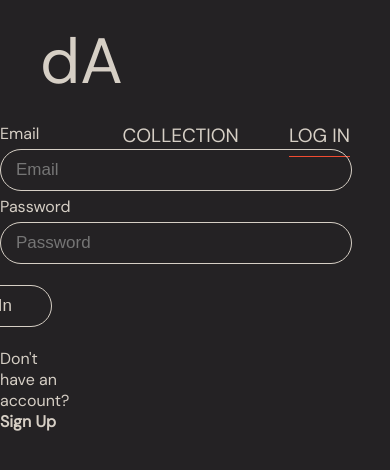
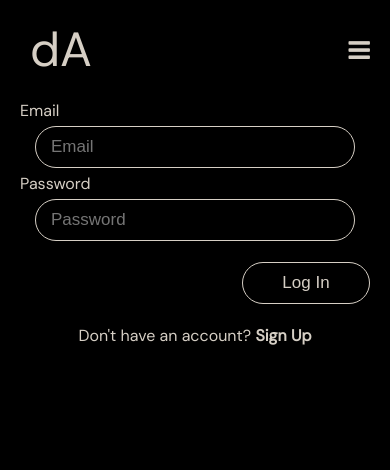
Before and after one commit to imrobinkim/discovArt-frontend, a React (Create React App) app: page /login in a window 390 px wide. Shown: the top 470 px of the page. Built offline with nearby package versions, Linux system fonts and the light colour scheme.

Commit message:
Add media queries to make main page, login/sign up forms, and search field responsive

```diff
--- a/public/index.html
+++ b/public/index.html
@@ -4,7 +4,16 @@
     <meta charset="utf-8" />
     <link rel="shortcut icon" href="%PUBLIC_URL%/discovArt-logo.png" />
 
-    <link href="https://fonts.googleapis.com/css?family=DM+Sans&display=swap" rel="stylesheet">
+    <link
+      href="https://fonts.googleapis.com/css?family=DM+Sans&display=swap"
+      rel="stylesheet"
+    />
+
+    <!-- Font Awesome icon library -->
+    <link
+      rel="stylesheet"
+      href="https://cdnjs.cloudflare.com/ajax/libs/font-awesome/4.7.0/css/font-awesome.min.css"
+    />
 
     <meta name="viewport" content="width=device-width, initial-scale=1" />
     <meta name="theme-color" content="#000000" />
--- a/src/components/SearchForm.js
+++ b/src/components/SearchForm.js
@@ -28,7 +28,7 @@ class SearchForm extends Component {
             placeholder="Search by keyword"
             onChange={this.handleChange}
           />
-          <input type="submit" value="Search" />
+          {/* <input type="submit" value="Search" /> */}
         </div>
       </form>
     );
--- a/src/components/Slider.js
+++ b/src/components/Slider.js
@@ -1,7 +1,5 @@
 import React from "react";
 import SmartSlider from "react-smart-slider";
-
-// import "./styles.css";
 
 function Slider() {
   const slidesArray = [
@@ -9,7 +7,8 @@ function Slider() {
       url: "https://static.thewalters.org/images/PS1_37.1109_Fnt_DD_T13.jpg"
     },
     {
-      url: "https://static.thewalters.org/images/PS1_TL.2010.3.13_VwA_DD_T10.jpg"
+      url:
+        "https://static.thewalters.org/images/PS1_TL.2010.3.13_VwA_DD_T10.jpg"
     },
     {
       url: "https://static.thewalters.org/images/PS1_37.38_Fnt_DD_T09.jpg",
--- a/src/containers/NavBar.js
+++ b/src/containers/NavBar.js
@@ -8,13 +8,48 @@ class NavBar extends Component {
     this.props.logUserOut();
   }
 
+  toggleShowExpandedNavBar() {
+    const exandedNavBar = document.getElementById("expanded-navbar");
+
+    if (exandedNavBar.classList.contains("navbar__expanded--hidden")) {
+      exandedNavBar.classList.remove("navbar__expanded--hidden");
+    } else {
+      exandedNavBar.classList.add("navbar__expanded--hidden");
+    }
+  }
+
   render() {
     return this.props.currentUser ? (
+      <div>
         <div className="navbar">
           <NavLink to="/" className="navbar-logo">
             dA
           </NavLink>
-        <div className="navbar-list">
+
+          <div
+            className="hide-on-larger"
+            onClick={this.toggleShowExpandedNavBar}
+          >
+            <i className="fa fa-bars navbar__bars-icon" aria-hidden="true"></i>
+          </div>
+
+          <div className="navbar__list hide-on-smaller">
+            <NavLink to="/browse" activeClassName="current">
+              Collection
+            </NavLink>
+            <NavLink to="/favorites" activeClassName="current">
+              Favorites
+            </NavLink>
+            <Link to="/" onClick={() => this.handleUserLogOut()}>
+              Log Out
+            </Link>
+          </div>
+        </div>
+
+        <div
+          id="expanded-navbar"
+          className="navbar__list navbar__expanded navbar__expanded--hidden hide-on-larger"
+        >
           <NavLink to="/browse" activeClassName="current">
             Collection
           </NavLink>
@@ -27,11 +62,33 @@ class NavBar extends Component {
         </div>
       </div>
     ) : (
+      <div>
         <div className="navbar">
           <NavLink to="/" className="navbar-logo">
             dA
           </NavLink>
-        <div className="navbar-list">
+
+          <div
+            className="hide-on-larger"
+            onClick={this.toggleShowExpandedNavBar}
+          >
+            <i className="fa fa-bars navbar__bars-icon" aria-hidden="true"></i>
+          </div>
+
+          <div className="navbar__list hide-on-smaller">
+            <NavLink to="/browse" activeClassName="current">
+              Collection
+            </NavLink>
+            <NavLink to="/login" activeClassName="current">
+              Log In
+            </NavLink>
+          </div>
+        </div>
+
+        <div
+          id="expanded-navbar"
+          className="navbar__list navbar__expanded navbar__expanded--hidden hide-on-larger"
+        >
           <NavLink to="/browse" activeClassName="current">
             Collection
           </NavLink>
--- a/src/index.css
+++ b/src/index.css
@@ -10,7 +10,7 @@ body {
     sans-serif;
   -webkit-font-smoothing: antialiased;
   -moz-osx-font-smoothing: grayscale;
-  background-color: #242224;
+  background-color: #000000;
   color: #d6cfc5;
   font-family: "DM Sans", sans-serif;
 }
@@ -27,6 +27,32 @@ code {
   margin: -2px auto 6px 4px;
 }
 
+/* --------- Breakpoints & Media queries ----------- */
+/* (default)	Mobile-portrait
+min-width: 480px	Mobile-landscape (and larger)
+min-width: 768px	Tablet-portrait (and larger)
+min-width: 992px	Tablet-landscape (and larger)
+min-width: 1200px	Laptops (and larger) */
+
+/* Apply styles on 768.02px and above */
+/* 768.02px so that iPad displays according to query specified with max-width: 768px  */
+@media screen and (min-width: 768.02px) {
+  .hide-on-larger {
+    display: none !important;
+  }
+}
+
+/* Apply styles on 768px and below */
+@media screen and (max-width: 768px) and (min-width: 0px) {
+  .hide-on-smaller {
+    display: none !important;
+  }
+
+  .main-page {
+    flex-direction: column;
+  }
+}
+
 /* --------- MainPage ----------- */
 .main-page {
   display: flex;
@@ -37,6 +63,11 @@ code {
   flex: 1;
   display: flex;
   justify-content: center;
+  margin-top: 30px;
+}
+
+.main-page__logged-in {
+  text-align: center;
 }
 
 .main-page__welcome {
@@ -68,6 +99,13 @@ li {
   width: 50%;
 }
 
+@media screen and (max-width: 768px) and (min-width: 0px) {
+  .Slider {
+    margin-left: 0;
+    width: 90%;
+  }
+}
+
 /* --------- SearchForm ----------- */
 .search-form {
   text-align: center;
@@ -91,11 +129,11 @@ li {
 }
 
 .search-form input[type="text"] {
-  width: 500px;
+  min-width: 300px;
 }
 
 .search-form input[type="submit"] {
-  margin-left: 20px;
+  margin-left: 10px;
 }
 
 .search-form input:focus {
@@ -129,7 +167,7 @@ li {
   border: 1px solid #d6cfc5;
   font-size: 17px;
   padding: 10px 15px;
-  width: 20rem;
+  width: 18rem;
   font-weight: 100;
   display: block;
   color: #d6cfc5;
@@ -202,36 +240,57 @@ li {
 
 /* --------- NavBar ----------- */
 .navbar {
-  margin: 20px;
+  margin: 0 20px;
+  display: flex;
+  align-items: center;
+  justify-content: space-between;
 }
 
-.navbar a {
+.navbar .navbar-logo {
+  display: inline;
+  margin: 10px;
+  text-transform: none;
+  font-size: 300%;
+}
+
+.navbar a,
+.navbar__list a {
   margin-left: 50px;
   padding: 8px 0;
   color: #d6cfc5;
   text-decoration: none;
   text-transform: uppercase;
-  font-size: 120%;
+  font-size: 110%;
   border-bottom: 1px solid transparent;
   transition: border-bottom 0.2s;
 }
 
-.navbar .navbar-logo {
-  display: inline;
-  margin: 20px;
-  text-transform: none;
-  font-size: 400%;
-}
-
-.navbar-list {
-  float: right;
+.navbar__list {
   list-style: none;
   margin: 20px;
 }
 
-.navbar-list a.current,
-.navbar-list a:hover {
+.navbar__list a.current,
+.navbar__list a:hover {
   border-bottom: 1px solid #f14b31;
+}
+
+.navbar__bars-icon {
+  font-size: 25px;
+  float: right;
+  cursor: pointer;
+}
+
+.navbar__expanded {
+  display: flex;
+  flex-direction: column;
+  text-align: right;
+  font-size: 80%;
+  margin: -25px 25px 20px;
+}
+
+.navbar__expanded--hidden {
+  display: none;
 }
 
 /* --------- ArtworksList ----------- */
```
Lines whose indentation alone changed are shown as unchanged.
